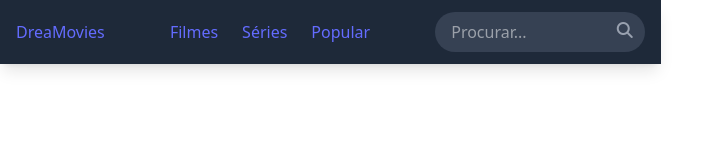
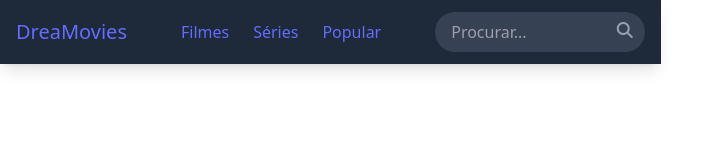
Before and after one commit to Alessandrovlr/dreaMovies, a React (Vite) app: page / in a window 1280 px wide. Shown: the top 150 px of the page, without its empty margins (0-724 px from the left). Built offline with nearby package versions, Linux system fonts and the light colour scheme.

Commit message:
melhorias no menu e links repetitivos transformados em componentes

```diff
--- /dev/null
+++ b/src/components/menu/LinksNavigator.jsx
@@ -0,0 +1,11 @@
+import { Link } from "react-router-dom";
+
+export const LinksNavigator = () =>{
+    return(
+        <>
+            <Link className="block text-white py-2 hover:text-purple-400" to="/filme">Filmes</Link>
+            <Link className="block text-white py-2 hover:text-purple-400" to="/serie">Séries</Link>
+            <Link className="block text-white py-2 hover:text-purple-400" to="/popular">Popular</Link>
+        </>
+    )
+}
--- a/src/components/menu/Menu.jsx
+++ b/src/components/menu/Menu.jsx
@@ -1,60 +1,51 @@
+import { useRef } from "react";
 import { Link } from "react-router-dom";
+import { LinksNavigator } from "./LinksNavigator";
 
-// export const Menu = () => {
-//   return (
-//     <nav>
-//       <div className="flex gap-[70px]">
-//         <Link to="/" >
-//           Home
-//         </Link>
-//         <Link to="/filme" >
-//           Filmes
-//         </Link>
-//         <Link to="/serie" >
-//           Series
-//         </Link>
-//         <Link to="/popular" >
-//           Populares
-//         </Link>
-//       </div>
-//     </nav>
-//   );
-// };
+export const Menu = () => {
+    const mobileMenuRef = useRef(null);
 
+    function toggleMobileMenu() {
+        if (mobileMenuRef.current) {
+            mobileMenuRef.current.classList.toggle('hidden');
+        }
+    }
 
-export const Menu = () =>{
-    return(
-        <nav class="bg-gray-800 shadow-lg sticky top-0 z-50">
-            <div class="container mx-auto px-4 py-3 flex justify-between items-center">
-                <div class="flex items-center space-x-2">
-                {/* <i class="fas fa-film text-purple-500 text-2xl"></i> */}
-                    <Link to="/" >DreaMovies</Link>
+    function debounceSearch(event) {
+        console.log('Procurando:', event.target.value);
+    }
+
+    return (
+        <nav className="bg-gray-800 shadow-lg sticky top-0 z-50">
+            <div className="container mx-auto px-4 py-3 flex justify-between items-center">
+
+                <div className="flex items-center space-x-2">
+                    <Link to="/" className="text-white text-xl font-bold">DreaMovies</Link>
                 </div>
-                <div class="hidden md:flex space-x-6">
-                    <Link to="/filme" >Filmes</Link>
-                    <Link to="/serie" >Séries</Link>
-                    <Link to="/popular" >Popular</Link>
+
+                <div className="hidden md:flex space-x-6">
+                    <LinksNavigator className="text-white hover:text-purple-400"/>
                 </div>
-                <div class="relative w-1/3">
+
+                <div className="relative w-1/3">
                     <input
                         type="text"
                         id="search-input"
                         placeholder="Procurar..."
-                        class="w-full bg-gray-700 rounded-full py-2 px-4 text-white focus:outline-none focus:ring-2 focus:ring-purple-500"
-                        onkeyup="debounceSearch(event)"
+                        className="w-full bg-gray-700 rounded-full py-2 px-4 text-white focus:outline-none focus:ring-2 focus:ring-purple-500"
+                        onKeyUp={debounceSearch}
                     />
-                    <i class="fas fa-search absolute right-3 top-2.5 text-gray-400"></i>
+                    <i className="fas fa-search absolute right-3 top-2.5 text-gray-400"></i>
                 </div>
-                <button class="md:hidden text-white" onclick="toggleMobileMenu()">
-                    <i class="fas fa-bars text-2xl"></i>
+
+                <button className="md:hidden text-white" onClick={toggleMobileMenu}>
+                    <i className="fas fa-bars text-2xl"></i>
                 </button>
             </div>
 
-            {/* <div id="mobile-menu" class="hidden md:hidden bg-gray-800 px-4 pb-4">
-                <Link to="/filme" >Filmes</Link>
-                <Link to="/serie" >Séries</Link>
-                <Link to="/popular" >Popular</Link>
-            </div> */}
+            <div ref={mobileMenuRef} className="hidden md:hidden bg-gray-800 px-4 pb-4">
+                <LinksNavigator/>
+            </div>
         </nav>
-    )
-}
+    );
+};
```
